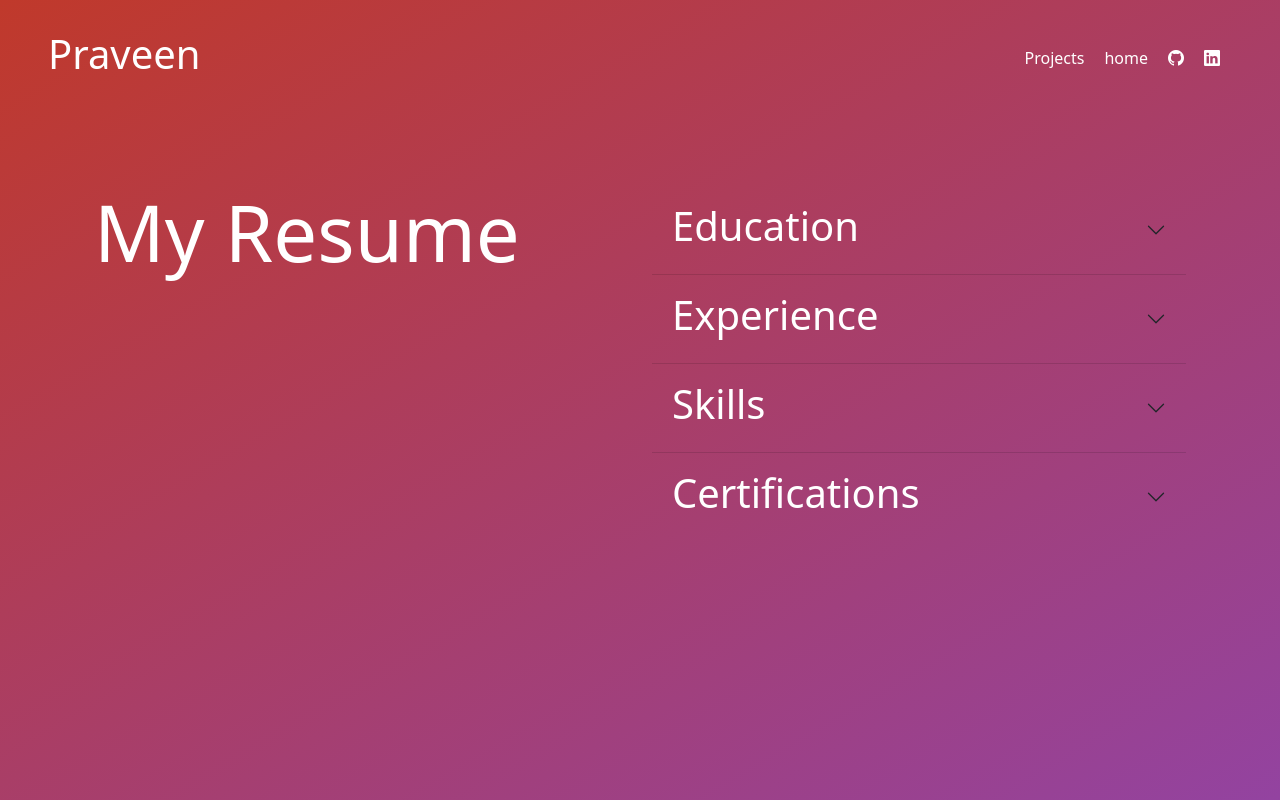
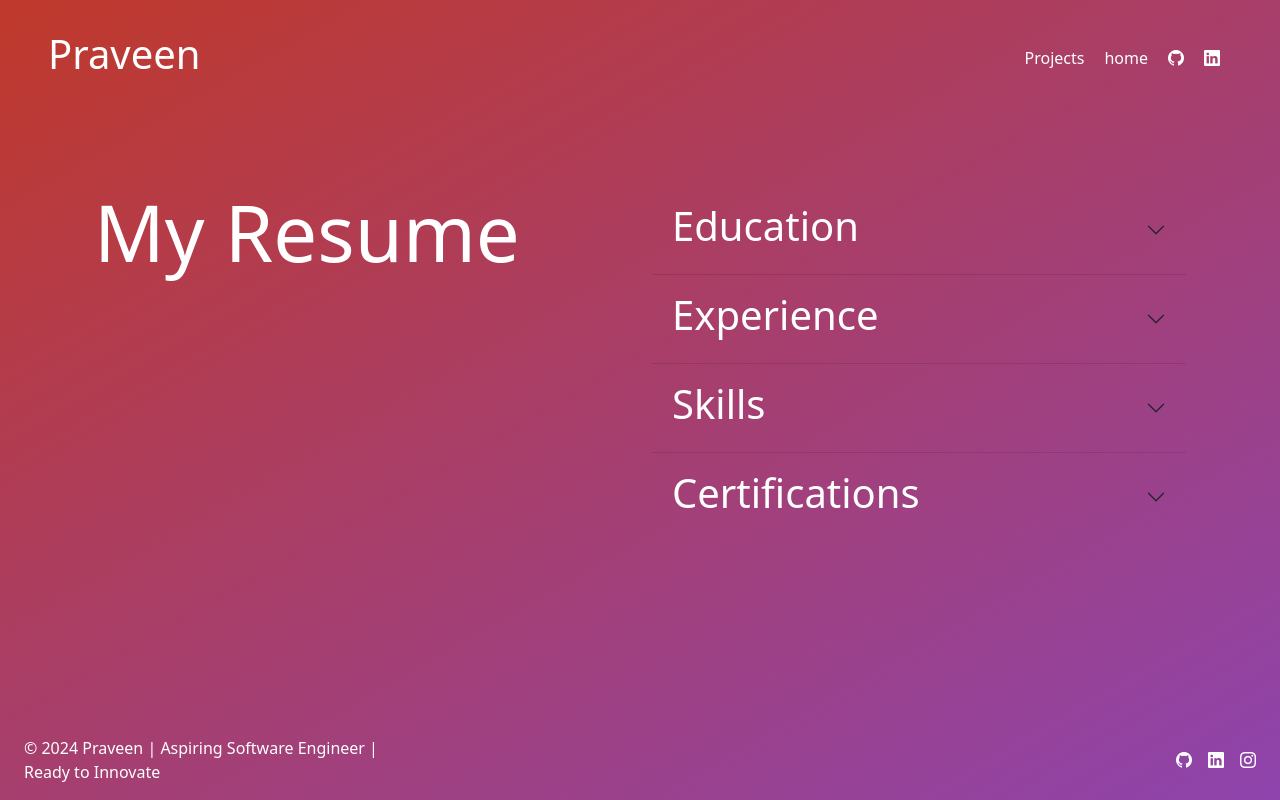
Before and after one commit to praveen3225/Portfolio, a React (Vite) app: page /#/resume in a window 1280 px wide. Shown: the top 800 px of the page. Built offline with nearby package versions, Linux system fonts and the light colour scheme.

Commit message:
padding and footer bugs fixed

```diff
--- a/public/styles.css
+++ b/public/styles.css
@@ -3,7 +3,8 @@ body{
     background-size: cover;
     background-repeat: none;
     width: 100%;
-    height: 100%;
+    margin: 0;
+    min-height: 100vh;
 }
 .header-flex{
     display: flex;
@@ -292,6 +293,13 @@ a, .linkedin{
     }
   }
 
+  @media (max-width: 390px) {
+    .container-grid {
+      max-width: 370px; /* Scale down for mobile screens */
+      transform: scale(1);
+    }
+  }
+
   .img1, .img2, .img3, .img4, .img5, .img6, .img7 {
     width: 100%;
     height: 100%;
@@ -314,3 +322,18 @@ a, .linkedin{
 .accordion-button{
     background-color: transparent !important;
 }
+
+.resumeContainer{
+    display: flex;
+    flex-direction: column;
+    min-height: 100vh;
+}
+
+.details{
+    flex: 1;
+}
+
+Footer{
+    padding-top: 400px;
+    margin-top: auto;
+}
--- a/src/components/Resume.jsx
+++ b/src/components/Resume.jsx
@@ -9,8 +9,9 @@ function Resume()
 {
     return (
         <>
+        <div className="resumeContainer">
             <Header modify="Home" link="#/"></Header>
-            <Container style={{marginTop:"100px", backgroundColor:"transparent !important",height:"700px"}}>
+            <Container className="details"  style={{marginTop:"100px", backgroundColor:"transparent !important",height:"700px"}}>
                 <Row>
                     <Col lg="6">
                         <h1 className="resume-heading">My Resume</h1>
@@ -21,6 +22,7 @@ function Resume()
                 </Row>
             </Container>
             <Footer></Footer>
+        </div>
         </>
     );
 }
```
